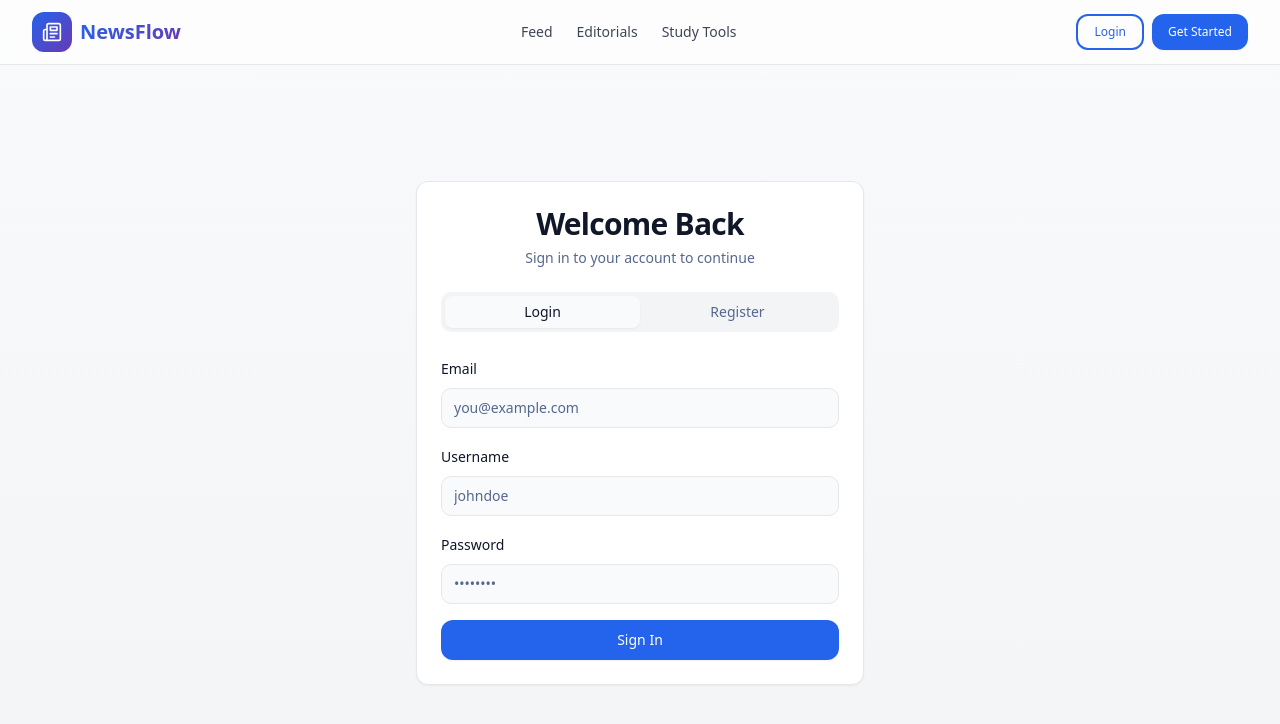
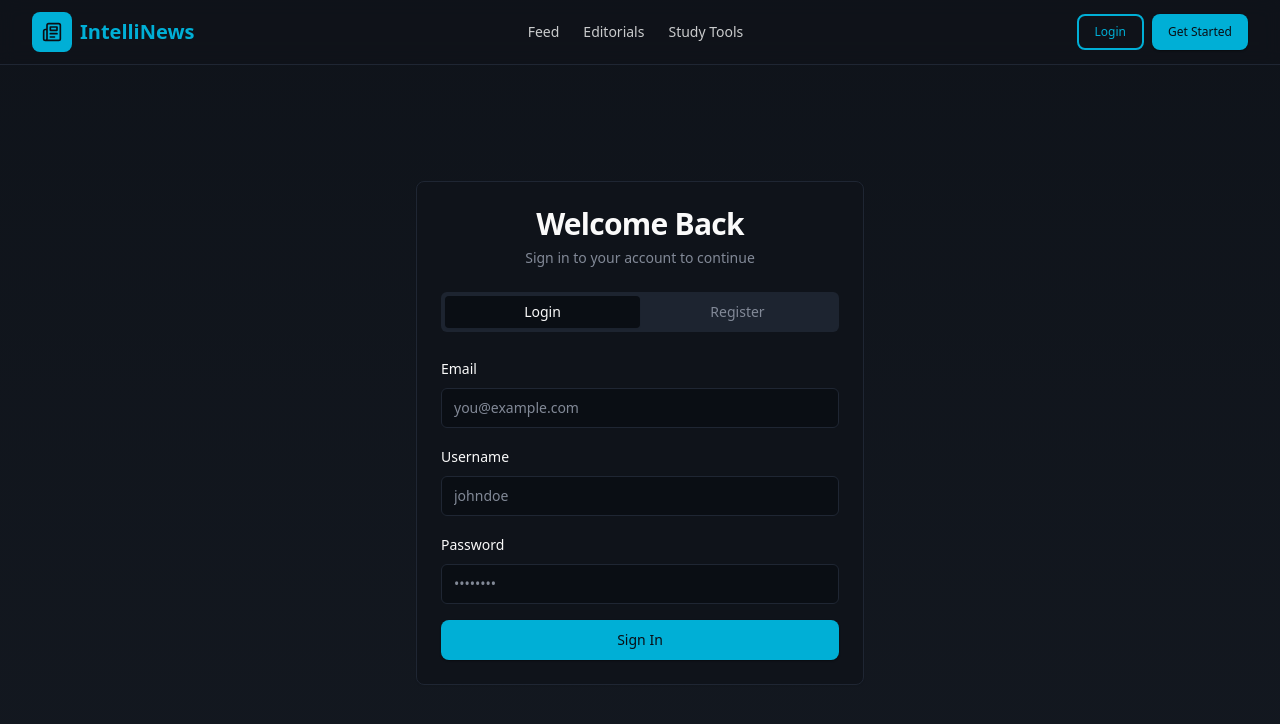
Before and after one commit to Sushil1524/intellinews, a React (Vite) app: page /auth in a window 1280 px wide. Shown: the top 724 px of the page. Built offline with nearby package versions, Linux system fonts and the light colour scheme; the HTML template or start-up script is replaced by a standard one.

Commit message:
Update UI to match design

```diff
--- a/src/components/Header.tsx
+++ b/src/components/Header.tsx
@@ -13,14 +13,14 @@ export const Header = () => {
   };
 
   return (
-    <header className="sticky top-0 z-50 w-full border-b border-border bg-card/95 backdrop-blur supports-[backdrop-filter]:bg-card/60">
+    <header className="sticky top-0 z-50 w-full border-b border-border bg-surface/95 backdrop-blur supports-[backdrop-filter]:bg-surface/80">
       <div className="container flex h-16 items-center justify-between">
         <Link to="/" className="flex items-center gap-2 font-bold text-xl">
-          <div className="flex h-10 w-10 items-center justify-center rounded-lg bg-gradient-primary">
+          <div className="flex h-10 w-10 items-center justify-center rounded-lg bg-primary">
             <Newspaper className="h-5 w-5 text-primary-foreground" />
           </div>
-          <span className="bg-gradient-primary bg-clip-text text-transparent">
-            NewsFlow
+          <span className="text-primary">
+            IntelliNews
           </span>
         </Link>
 
--- /dev/null
+++ b/src/components/WelcomeBanner.tsx
@@ -0,0 +1,38 @@
+import { Button } from "@/components/ui/button";
+import { Link } from "react-router-dom";
+import { useAuth } from "@/hooks/useAuth";
+import { X } from "lucide-react";
+import { useState } from "react";
+
+export const WelcomeBanner = () => {
+  const { isAuthenticated } = useAuth();
+  const [dismissed, setDismissed] = useState(false);
+
+  if (isAuthenticated || dismissed) return null;
+
+  return (
+    <div className="border-b border-border bg-surface-variant">
+      <div className="container flex items-center justify-between py-4">
+        <div>
+          <h2 className="text-lg font-semibold text-foreground">
+            Welcome to IntelliNews
+          </h2>
+          <p className="text-sm text-muted-foreground">
+            You're viewing as a guest. Sign up for personalized recommendations, voting, and study tools.
+          </p>
+        </div>
+        <div className="flex items-center gap-3">
+          <Button variant="filled" size="sm" asChild>
+            <Link to="/auth?tab=register">Get Started</Link>
+          </Button>
+          <button
+            onClick={() => setDismissed(true)}
+            className="text-muted-foreground hover:text-foreground transition-colors"
+          >
+            <X className="h-5 w-5" />
+          </button>
+        </div>
+      </div>
+    </div>
+  );
+};
--- /dev/null
+++ b/src/components/feed/JoinCard.tsx
@@ -0,0 +1,40 @@
+import { Card, CardContent, CardHeader, CardTitle } from "@/components/ui/card";
+import { Button } from "@/components/ui/button";
+import { Link } from "react-router-dom";
+import { useAuth } from "@/hooks/useAuth";
+import { Sparkles, TrendingUp, BookOpen } from "lucide-react";
+
+export const JoinCard = () => {
+  const { isAuthenticated } = useAuth();
+
+  if (isAuthenticated) return null;
+
+  return (
+    <Card className="bg-card border-border">
+      <CardHeader>
+        <CardTitle className="flex items-center gap-2 text-base">
+          <Sparkles className="h-5 w-5 text-primary" />
+          Join IntelliNews
+        </CardTitle>
+      </CardHeader>
+      <CardContent className="space-y-4">
+        <p className="text-sm text-muted-foreground">
+          Track your reading progress, build vocabulary, and access personalized study tools.
+        </p>
+        <div className="space-y-2">
+          <div className="flex items-start gap-2">
+            <TrendingUp className="h-4 w-4 text-primary mt-0.5" />
+            <span className="text-xs text-foreground">Progress Tracking</span>
+          </div>
+          <div className="flex items-start gap-2">
+            <BookOpen className="h-4 w-4 text-primary mt-0.5" />
+            <span className="text-xs text-foreground">Vocabulary Builder</span>
+          </div>
+        </div>
+        <Button variant="filled" size="sm" className="w-full" asChild>
+          <Link to="/auth?tab=register">Sign Up Free</Link>
+        </Button>
+      </CardContent>
+    </Card>
+  );
+};
--- /dev/null
+++ b/src/components/feed/StudyToolsCard.tsx
@@ -0,0 +1,48 @@
+import { Card, CardContent, CardHeader, CardTitle } from "@/components/ui/card";
+import { BookOpen, GraduationCap, FileText, Lock } from "lucide-react";
+import { Link } from "react-router-dom";
+import { useAuth } from "@/hooks/useAuth";
+import { Button } from "@/components/ui/button";
+
+const studyTools = [
+  { icon: BookOpen, label: "Practice Mains Answer", path: "/study-tools/mains" },
+  { icon: GraduationCap, label: "Vocabulary Quiz", path: "/study-tools/vocabulary" },
+  { icon: FileText, label: "Historical Summary", path: "/study-tools/summary" },
+];
+
+export const StudyToolsCard = () => {
+  const { isAuthenticated } = useAuth();
+
+  return (
+    <Card className="bg-card border-border">
+      <CardHeader>
+        <CardTitle className="text-base">Study Tools</CardTitle>
+      </CardHeader>
+      <CardContent className="space-y-2">
+        {studyTools.map((tool, index) => {
+          const Icon = tool.icon;
+          return (
+            <Link
+              key={index}
+              to={isAuthenticated ? tool.path : "/auth?tab=register"}
+              className="flex items-center justify-between p-3 rounded-md hover:bg-surface-variant/50 transition-colors group"
+            >
+              <div className="flex items-center gap-3">
+                <Icon className="h-4 w-4 text-muted-foreground group-hover:text-primary transition-colors" />
+                <span className="text-sm text-foreground">{tool.label}</span>
+              </div>
+              {!isAuthenticated && <Lock className="h-4 w-4 text-muted-foreground" />}
+            </Link>
+          );
+        })}
+        {!isAuthenticated && (
+          <div className="pt-3 border-t border-border">
+            <Button variant="text" size="sm" asChild className="w-full">
+              <Link to="/auth?tab=register">Sign up to access study tools</Link>
+            </Button>
+          </div>
+        )}
+      </CardContent>
+    </Card>
+  );
+};
--- a/src/index.css
+++ b/src/index.css
@@ -8,62 +8,62 @@ All colors MUST be HSL.
 
 @layer base {
   :root {
-    /* Material 3 inspired color system */
-    --background: 210 20% 98%;
-    --foreground: 222 47% 11%;
+    /* Dark theme - IntelliNews inspired */
+    --background: 217 33% 6%;
+    --foreground: 0 0% 98%;
 
     /* Surface colors with elevation */
-    --surface: 210 20% 98%;
-    --surface-variant: 220 14% 96%;
-    --on-surface: 222 47% 11%;
-    --on-surface-variant: 222 25% 35%;
+    --surface: 217 28% 8%;
+    --surface-variant: 217 25% 10%;
+    --on-surface: 0 0% 98%;
+    --on-surface-variant: 220 9% 65%;
 
-    --card: 0 0% 100%;
-    --card-foreground: 222 47% 11%;
+    --card: 217 28% 8%;
+    --card-foreground: 0 0% 98%;
 
-    --popover: 0 0% 100%;
-    --popover-foreground: 222 47% 11%;
+    --popover: 217 28% 8%;
+    --popover-foreground: 0 0% 98%;
 
-    /* Primary: Deep blue for trust and focus */
-    --primary: 221 83% 53%;
-    --primary-foreground: 0 0% 100%;
-    --primary-container: 221 100% 95%;
-    --on-primary-container: 221 100% 20%;
+    /* Primary: Bright cyan accent */
+    --primary: 191 100% 42%;
+    --primary-foreground: 217 33% 6%;
+    --primary-container: 191 100% 15%;
+    --on-primary-container: 191 100% 85%;
 
-    /* Secondary: Purple for learning */
-    --secondary: 262 52% 47%;
-    --secondary-foreground: 0 0% 100%;
-    --secondary-container: 262 100% 95%;
-    --on-secondary-container: 262 100% 20%;
+    /* Secondary: Teal for categories */
+    --secondary: 174 62% 47%;
+    --secondary-foreground: 217 33% 6%;
+    --secondary-container: 174 50% 15%;
+    --on-secondary-container: 174 62% 85%;
 
-    /* Tertiary: Teal for accents */
-    --tertiary: 174 62% 47%;
-    --tertiary-foreground: 0 0% 100%;
+    /* Tertiary: Purple for categories */
+    --tertiary: 262 52% 57%;
+    --tertiary-foreground: 217 33% 6%;
 
-    --muted: 220 14% 96%;
-    --muted-foreground: 222 25% 45%;
+    --muted: 217 25% 15%;
+    --muted-foreground: 220 9% 55%;
 
-    --accent: 221 83% 53%;
-    --accent-foreground: 0 0% 100%;
+    --accent: 191 100% 42%;
+    --accent-foreground: 217 33% 6%;
 
     --destructive: 0 72% 51%;
     --destructive-foreground: 0 0% 100%;
 
-    --border: 220 13% 91%;
-    --input: 220 13% 91%;
-    --ring: 221 83% 53%;
+    --border: 217 25% 16%;
+    --input: 217 25% 16%;
+    --ring: 191 100% 42%;
 
-    --radius: 0.75rem;
+    --radius: 0.5rem;
 
     /* State layers */
     --state-layer-opacity: 0.08;
-    --hover-layer-opacity: 0.04;
+    --hover-layer-opacity: 0.08;
 
-    /* Elevation shadows - Material 3 style */
-    --elevation-1: 0 1px 2px 0 hsl(222 47% 11% / 0.05);
-    --elevation-2: 0 1px 3px 0 hsl(222 47% 11% / 0.1), 0 1px 2px -1px hsl(222 47% 11% / 0.1);
-    --elevation-3: 0 4px 6px -1px hsl(222 47% 11% / 0.1), 0 2px 4px -2px hsl(222 47% 11% / 0.1);
-    --elevation-4: 0 10px 15px -3px hsl(222 47% 11% / 0.1), 0 4px 6px -4px hsl(222 47% 11% / 0.1);
+    /* Elevation shadows - Dark theme */
+    --elevation-1: 0 1px 2px 0 hsl(0 0% 0% / 0.4);
+    --elevation-2: 0 2px 4px 0 hsl(0 0% 0% / 0.5), 0 1px 2px -1px hsl(0 0% 0% / 0.5);
+    --elevation-3: 0 4px 8px -1px hsl(0 0% 0% / 0.6), 0 2px 4px -2px hsl(0 0% 0% / 0.6);
+    --elevation-4: 0 10px 20px -3px hsl(0 0% 0% / 0.7), 0 4px 6px -4px hsl(0 0% 0% / 0.7);
 
     /* Transitions */
     --transition-fast: 150ms cubic-bezier(0.4, 0, 0.2, 1);
@@ -71,82 +71,76 @@ All colors MUST be HSL.
     --transition-slow: 350ms cubic-bezier(0.4, 0, 0.2, 1);
 
     /* Gradients */
-    --gradient-primary: linear-gradient(135deg, hsl(221 83% 53%) 0%, hsl(262 52% 47%) 100%);
-    --gradient-surface: linear-gradient(180deg, hsl(210 20% 98%) 0%, hsl(220 14% 96%) 100%);
+    --gradient-primary: linear-gradient(135deg, hsl(191 100% 42%) 0%, hsl(174 62% 47%) 100%);
+    --gradient-surface: linear-gradient(180deg, hsl(217 28% 8%) 0%, hsl(217 25% 10%) 100%);
 
-    --sidebar-background: 0 0% 98%;
-
-    --sidebar-foreground: 240 5.3% 26.1%;
-
-    --sidebar-primary: 240 5.9% 10%;
-
-    --sidebar-primary-foreground: 0 0% 98%;
-
-    --sidebar-accent: 240 4.8% 95.9%;
-
-    --sidebar-accent-foreground: 240 5.9% 10%;
-
-    --sidebar-border: 220 13% 91%;
-
-    --sidebar-ring: 217.2 91.2% 59.8%;
+    --sidebar-background: 217 28% 8%;
+    --sidebar-foreground: 0 0% 98%;
+    --sidebar-primary: 191 100% 42%;
+    --sidebar-primary-foreground: 217 33% 6%;
+    --sidebar-accent: 217 25% 12%;
+    --sidebar-accent-foreground: 0 0% 98%;
+    --sidebar-border: 217 25% 16%;
+    --sidebar-ring: 191 100% 42%;
   }
 
   .dark {
-    --background: 222 47% 11%;
-    --foreground: 210 20% 98%;
+    /* Dark mode uses same dark theme */
+    --background: 217 33% 6%;
+    --foreground: 0 0% 98%;
 
-    --surface: 222 47% 11%;
-    --surface-variant: 222 30% 15%;
-    --on-surface: 210 20% 98%;
-    --on-surface-variant: 220 14% 75%;
+    --surface: 217 28% 8%;
+    --surface-variant: 217 25% 10%;
+    --on-surface: 0 0% 98%;
+    --on-surface-variant: 220 9% 65%;
 
-    --card: 222 40% 13%;
-    --card-foreground: 210 20% 98%;
+    --card: 217 28% 8%;
+    --card-foreground: 0 0% 98%;
 
-    --popover: 222 40% 13%;
-    --popover-foreground: 210 20% 98%;
+    --popover: 217 28% 8%;
+    --popover-foreground: 0 0% 98%;
 
-    --primary: 221 83% 63%;
-    --primary-foreground: 222 47% 11%;
-    --primary-container: 221 50% 25%;
-    --on-primary-container: 221 100% 90%;
+    --primary: 191 100% 42%;
+    --primary-foreground: 217 33% 6%;
+    --primary-container: 191 100% 15%;
+    --on-primary-container: 191 100% 85%;
 
-    --secondary: 262 52% 60%;
-    --secondary-foreground: 222 47% 11%;
-    --secondary-container: 262 40% 25%;
-    --on-secondary-container: 262 100% 90%;
+    --secondary: 174 62% 47%;
+    --secondary-foreground: 217 33% 6%;
+    --secondary-container: 174 50% 15%;
+    --on-secondary-container: 174 62% 85%;
 
-    --tertiary: 174 62% 57%;
-    --tertiary-foreground: 222 47% 11%;
+    --tertiary: 262 52% 57%;
+    --tertiary-foreground: 217 33% 6%;
 
-    --muted: 222 30% 20%;
-    --muted-foreground: 220 14% 65%;
+    --muted: 217 25% 15%;
+    --muted-foreground: 220 9% 55%;
 
-    --accent: 221 83% 63%;
-    --accent-foreground: 222 47% 11%;
+    --accent: 191 100% 42%;
+    --accent-foreground: 217 33% 6%;
 
-    --destructive: 0 72% 61%;
+    --destructive: 0 72% 51%;
     --destructive-foreground: 0 0% 100%;
 
-    --border: 222 30% 20%;
-    --input: 222 30% 20%;
-    --ring: 221 83% 63%;
+    --border: 217 25% 16%;
+    --input: 217 25% 16%;
+    --ring: 191 100% 42%;
 
-    --elevation-1: 0 1px 2px 0 hsl(0 0% 0% / 0.3);
-    --elevation-2: 0 1px 3px 0 hsl(0 0% 0% / 0.4), 0 1px 2px -1px hsl(0 0% 0% / 0.4);
-    --elevation-3: 0 4px 6px -1px hsl(0 0% 0% / 0.4), 0 2px 4px -2px hsl(0 0% 0% / 0.4);
-    --elevation-4: 0 10px 15px -3px hsl(0 0% 0% / 0.4), 0 4px 6px -4px hsl(0 0% 0% / 0.4);
+    --elevation-1: 0 1px 2px 0 hsl(0 0% 0% / 0.4);
+    --elevation-2: 0 2px 4px 0 hsl(0 0% 0% / 0.5), 0 1px 2px -1px hsl(0 0% 0% / 0.5);
+    --elevation-3: 0 4px 8px -1px hsl(0 0% 0% / 0.6), 0 2px 4px -2px hsl(0 0% 0% / 0.6);
+    --elevation-4: 0 10px 20px -3px hsl(0 0% 0% / 0.7), 0 4px 6px -4px hsl(0 0% 0% / 0.7);
 
-    --gradient-primary: linear-gradient(135deg, hsl(221 83% 63%) 0%, hsl(262 52% 60%) 100%);
-    --gradient-surface: linear-gradient(180deg, hsl(222 47% 11%) 0%, hsl(222 30% 15%) 100%);
-    --sidebar-background: 240 5.9% 10%;
-    --sidebar-foreground: 240 4.8% 95.9%;
-    --sidebar-primary: 224.3 76.3% 48%;
-    --sidebar-primary-foreground: 0 0% 100%;
-    --sidebar-accent: 240 3.7% 15.9%;
-    --sidebar-accent-foreground: 240 4.8% 95.9%;
-    --sidebar-border: 240 3.7% 15.9%;
-    --sidebar-ring: 217.2 91.2% 59.8%;
+    --gradient-primary: linear-gradient(135deg, hsl(191 100% 42%) 0%, hsl(174 62% 47%) 100%);
+    --gradient-surface: linear-gradient(180deg, hsl(217 28% 8%) 0%, hsl(217 25% 10%) 100%);
+    --sidebar-background: 217 28% 8%;
+    --sidebar-foreground: 0 0% 98%;
+    --sidebar-primary: 191 100% 42%;
+    --sidebar-primary-foreground: 217 33% 6%;
+    --sidebar-accent: 217 25% 12%;
+    --sidebar-accent-foreground: 0 0% 98%;
+    --sidebar-border: 217 25% 16%;
+    --sidebar-ring: 191 100% 42%;
   }
 }
 
```
Also changed, not shown: src/components/feed/FeedTabs.tsx (added, +43 -0 lines), src/components/feed/TrendingTopics.tsx (added, +42 -0 lines), src/pages/Index.tsx (+52 -34 lines).
